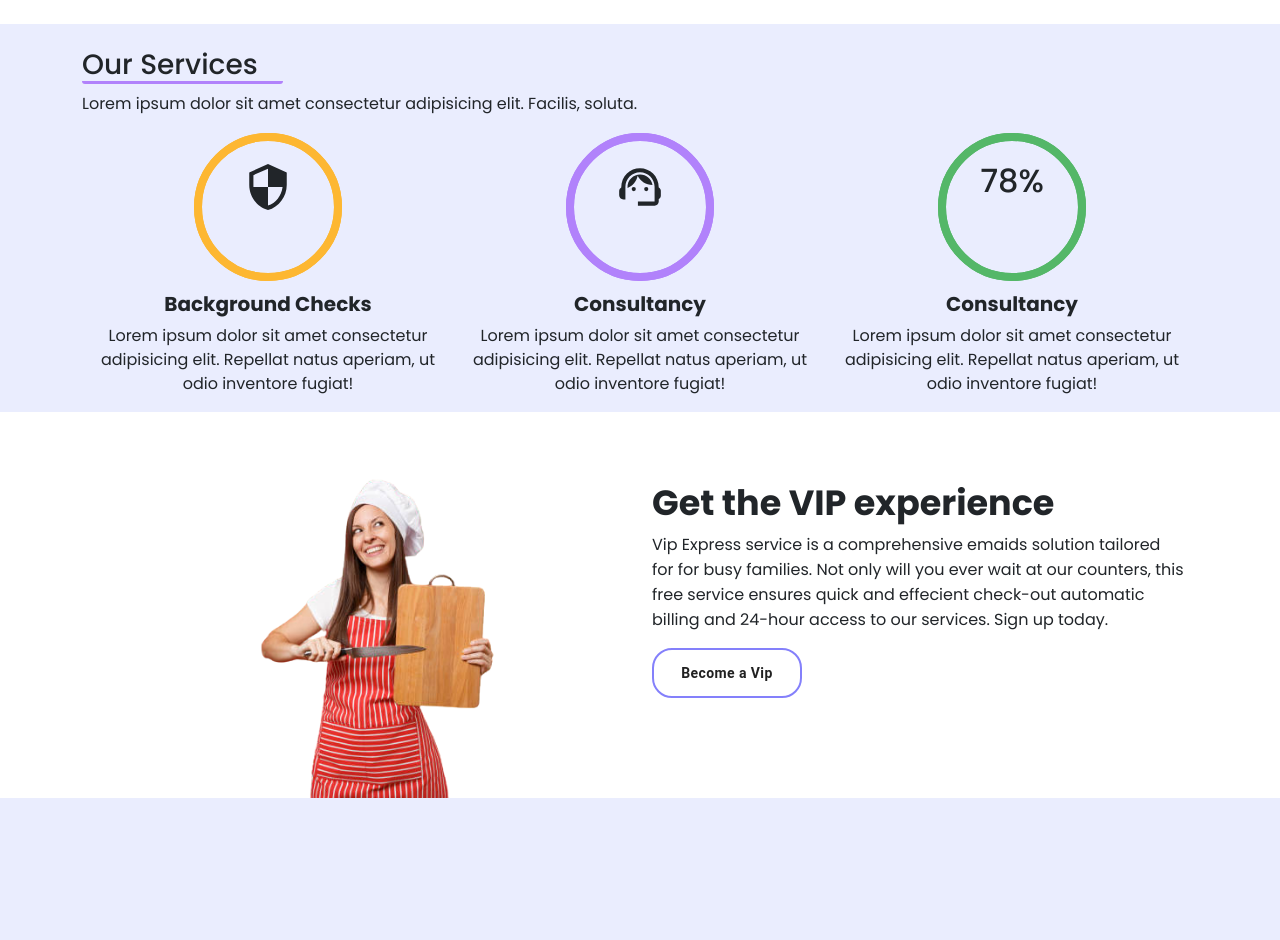
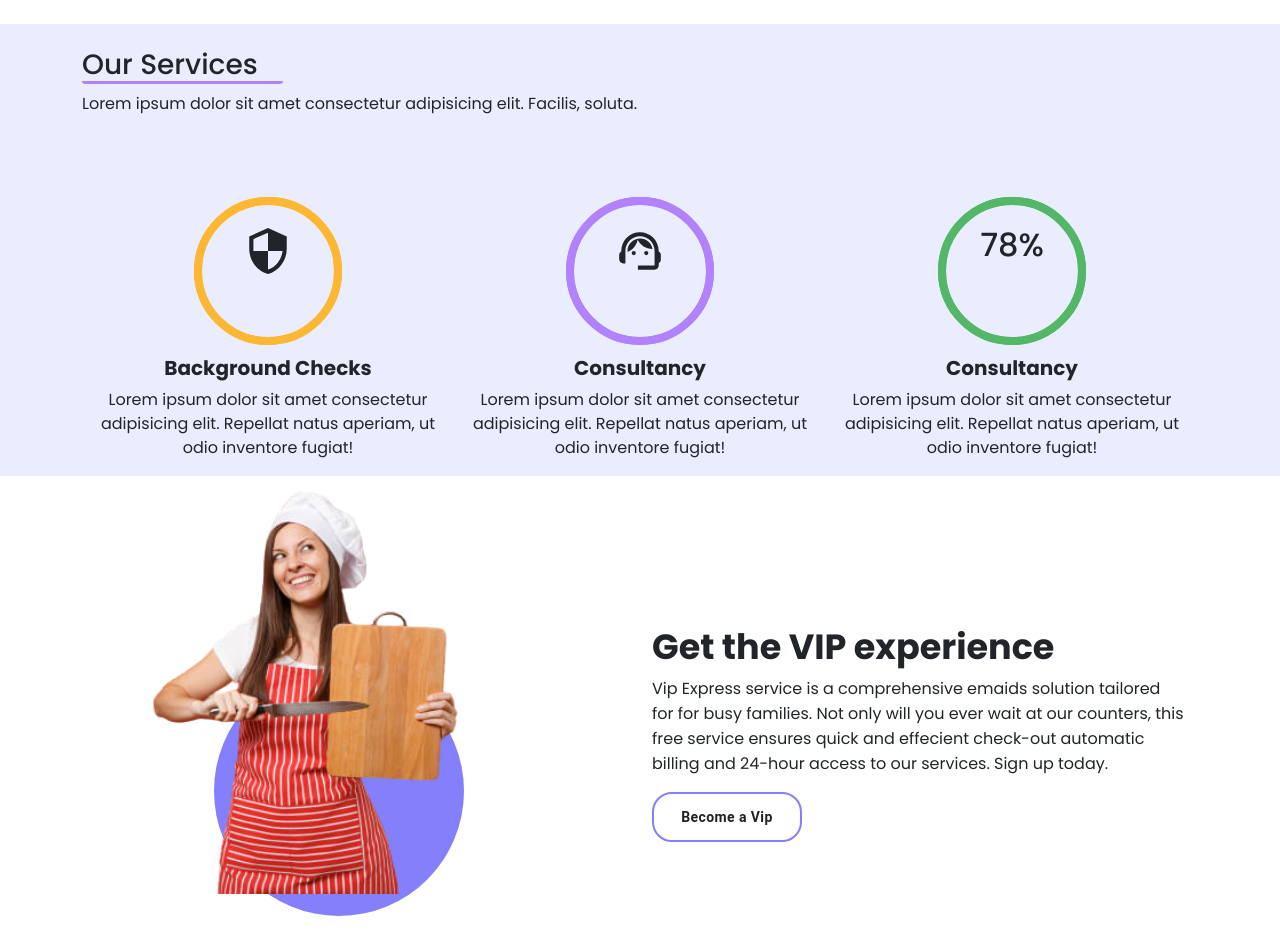
Before and after one commit to Marcos8060/H2, a React (Create React App) app: page / in a window 1280 px wide. Shown: the part 1180-2120 px from the top of the page. Before the commit the page ends 1978 px from the top, so only its background shows below. Built offline with nearby package versions, Linux system fonts and the light colour scheme; the HTML template or start-up script is replaced by a standard one.

Commit message:
styled the vip section

```diff
--- a/src/components/Vip.css
+++ b/src/components/Vip.css
@@ -1,6 +1,23 @@
 .app_vip{
     background: #ffffff;
     padding-top: 30px;
+}
+.row{
+    margin-top: 10vh;
+}
+.back{
+    background: #8480FB;
+    height: 250px;
+    width: 250px;
+    border-radius: 999px;
+    margin-left: 15vh;
+    margin-top: 10vh;
+}
+.imge{
+    width: 700px;
+    height: 450px;
+    margin-top: -65vh;
+    margin-left: -20vh;
 }
 .vip_title{
     font-weight: bold;
--- a/src/components/Vip.js
+++ b/src/components/Vip.js
@@ -8,10 +8,9 @@ function Vip() {
       <div className='app_vip'>
           <div className="container">
             <div class="row">
-                <div className="col-6 text-center">
-                    <div className="back">
-                        <img className='img-fluid' src={maid2} alt="maid" />
-                    </div>
+                <div className="col-6">
+                    <div className="back"></div>
+                    <img className='imge' src={maid2} alt="maid" />
                 </div>
                 <div className="col-6">
                     <h2 className='vip_title'>Get the VIP experience</h2>
```
